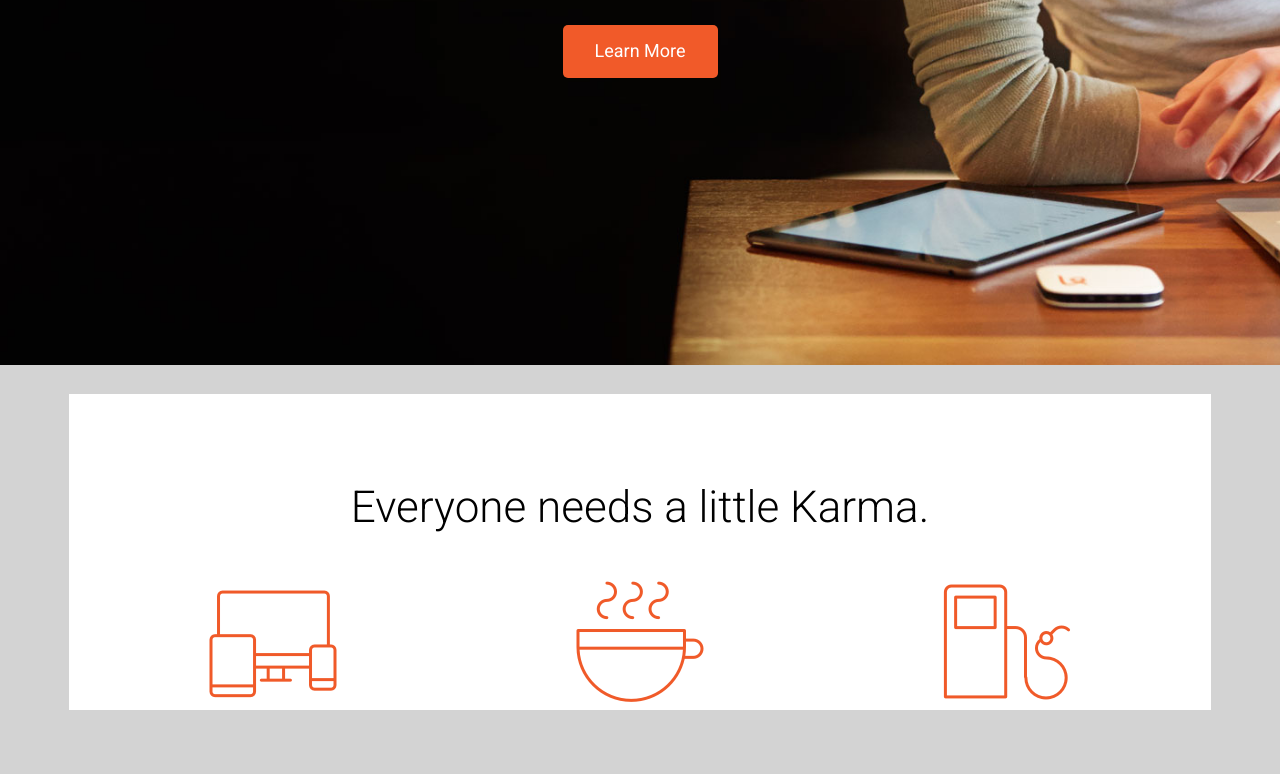
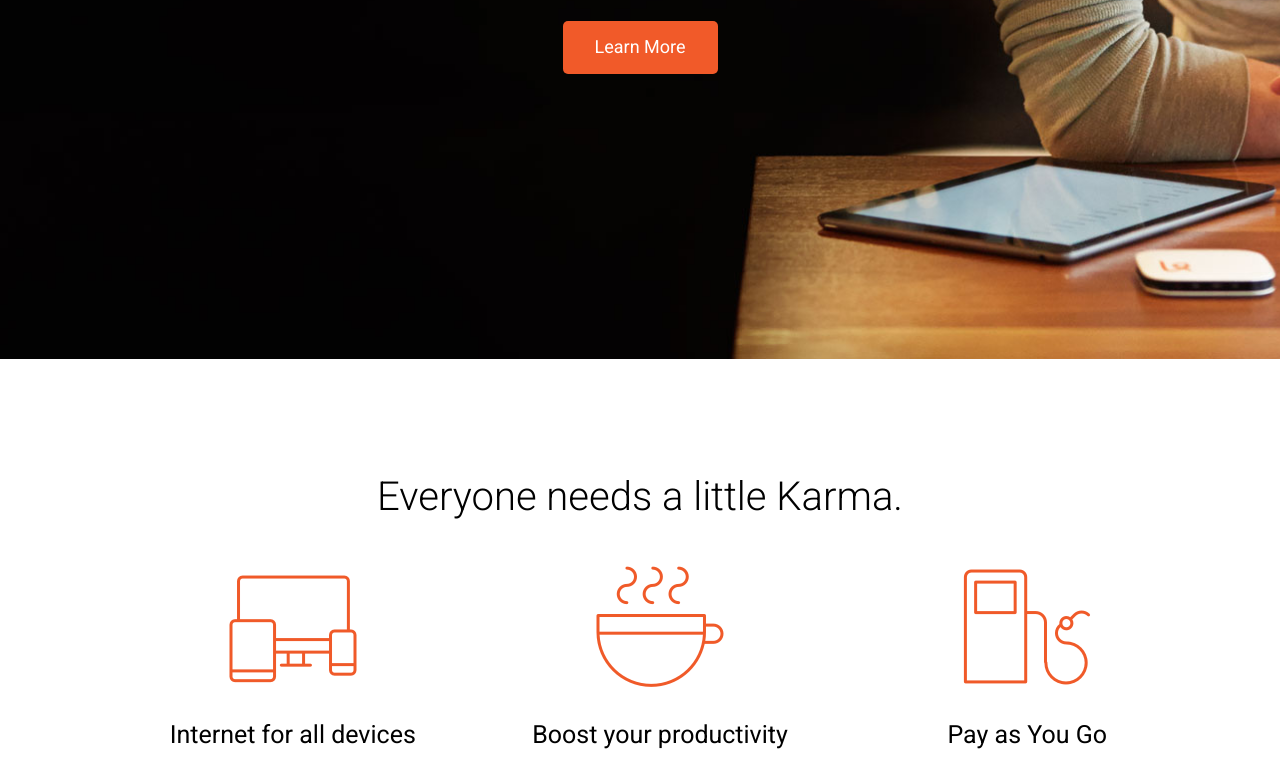
Before and after one commit to jaredhensley/karmaclone, a plain HTML site: page index.html in a window 1280 px wide. Shown: the part 374-1148 px from the top of the page. Before the commit the page ends 1084 px from the top, so only its background shows below. Drawn offline with Linux system fonts and the light colour scheme.

Commit message:
cases added and styled

```diff
--- a/css/style.css
+++ b/css/style.css
@@ -1,5 +1,5 @@
 body {
-	background-color: LightGray;
+	background-color: white;
 	font-family: 'Roboto', sans-serif;
 	-webkit-font-smoothing: antialiased;
 }
@@ -19,6 +19,8 @@
 
 .top-navigation {
 	background-color: #fff;
+	position: fixed;
+	width:100%;
 }
 
 .top-navigation > .content {
@@ -69,11 +71,11 @@
     background-position: 0 bottom;
     background-repeat: no-repeat;
     background-size: cover;
-    height: 41.8rem;
+    height: 45.8rem;
 }
 
 .introduction > .content {
-	padding-top:170px;
+	padding-top:240px;
 	color: white;
 	text-align: center;
 	height: 20rem;
@@ -99,7 +101,7 @@
 	background-color: #f15a29;
 	border-radius:5px;
 	margin: 0 auto;
-	margin-top:9px;
+	margin-top:75px;
 }
 
 a.button {
@@ -119,22 +121,30 @@
 .threeicons > .content {
 	text-align: center;
 	background-color: white;
+	padding-bottom: 100px;
+
 }
 
 .threeicons > .content > h1 {
 	font-weight: 300;
-	font-size: 2.75em;
+	font-size: 2.5em;
 	padding-top: 87px;
-	padding-bottom:15px;
+	padding-bottom:17px;
 }
 
 .devices {
-	float: left;
-	padding-left:140px;
+	width: 100%;
 
 }
+.threeicons > .content > .devices > li  {
+	list-style-type: none;
+	vertical-align: baseline;
+	width: 33.333333%;
+	float:left;
+}
 
-.fillup {
-	float: right;
-	padding-right:140px;
+.devices h3 {
+	font-weight: 400;
+	font-size: 1.563rem;
+
 }
--- a/index.html
+++ b/index.html
@@ -24,20 +24,36 @@
 	<section class="introduction">
 		<div class="content">
 			<h1>Introducing Karma</h1>
-			<h3>Bring WiFi with you, everywhere you go.</h2>
+			<h3>Bring WiFi with you, everywhere you go.</h3>
 		</div>
 		<a href="" class="button">Learn More</a>
 	</section>
 	<section class="threeicons">
 			<div class="content">
-			<h1>Everyone needs a little Karma.</h1>
-			<img src="images/devices.png" class="devices">
-			<img src="images/coffee.png" class="coffee">
-			<img src="images/fillup.png" class="fillup">
-		</div>
+				<h1>Everyone needs a little Karma.</h1>
+				<ul class="devices">
+				<li>
+					<img src="images/devices.png">
+					<div class="caption">
+						<h3>Internet for all devices</h3>
+					</div>
+				</li>
+				<li>
+					<img src="images/coffee.png">
+					<div class="caption">
+						<h3>Boost your productivity</h3>
+					</div>
+				</li>
+				<li>
+					<img src="images/fillup.png">
+					<div class="caption">
+						<h3>Pay as You Go</h3>
+					</div>
+				</li>
+				</ul>
+			</div>
 
 
 	</section>
-	</div>
 </body>
 </html>
```
